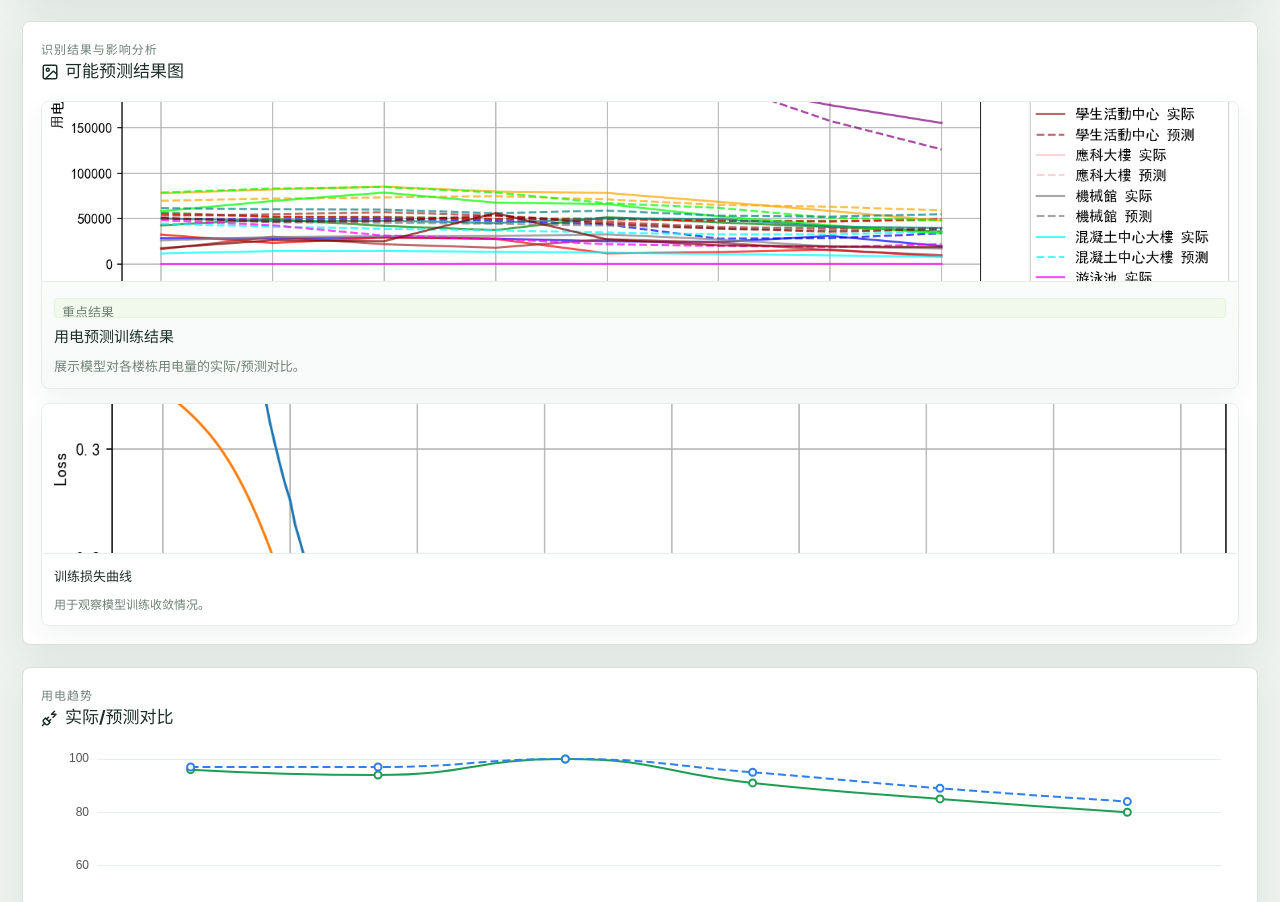
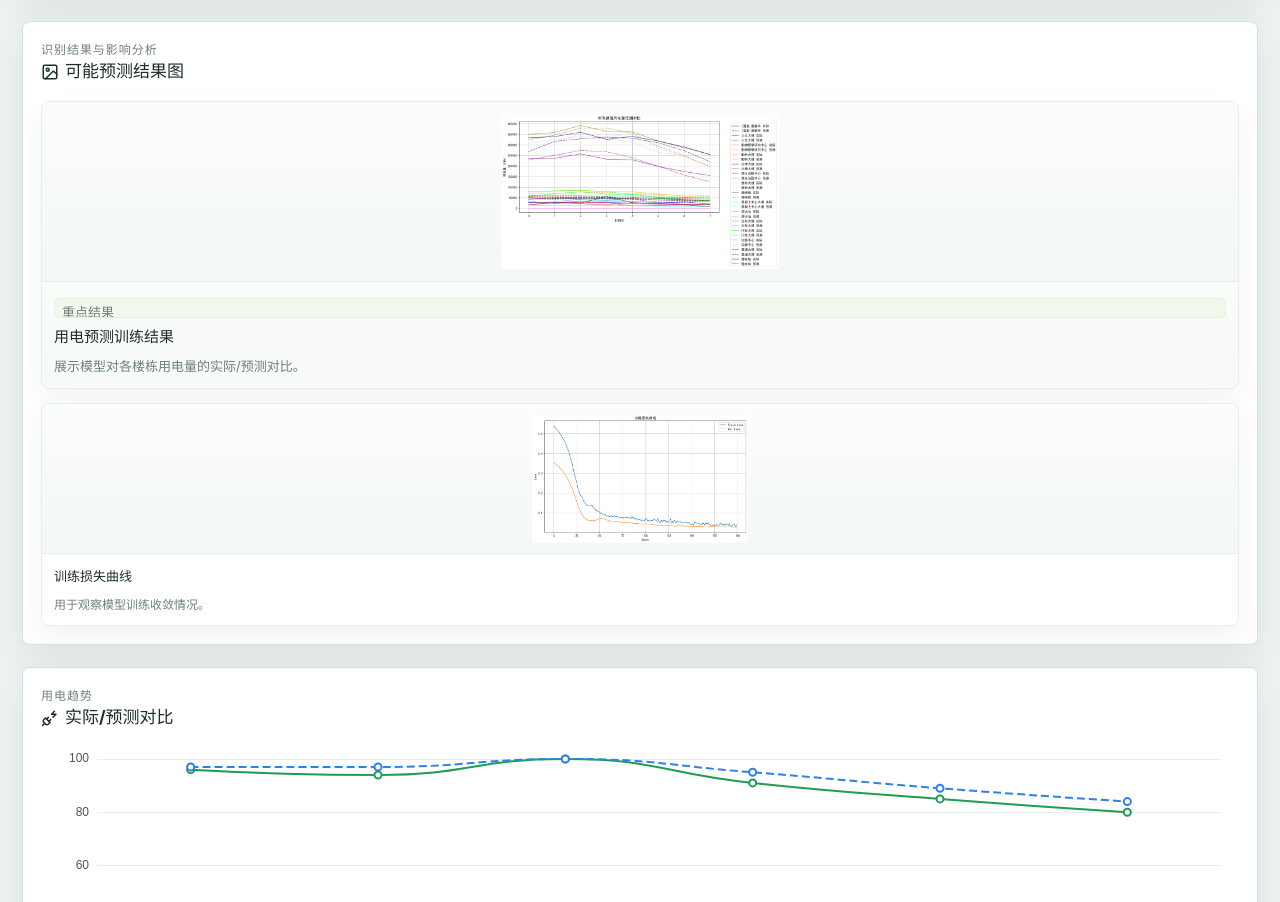
Before and after one commit to uquercia/carbon-eye, a Vue app in the folder apps/web/: page / in a window 1280 px wide. Shown: the part 3212-4114 px from the top of the page. Built offline with nearby package versions, Linux system fonts and the light colour scheme; no server answers.

Commit message:
优化预测结果图片居中展示

```diff
--- a/apps/web/src/style.css
+++ b/apps/web/src/style.css
@@ -451,8 +451,11 @@ h2 {
   display: block;
   width: 100%;
   height: 150px;
-  object-fit: cover;
+  padding: 10px;
+  object-fit: contain;
+  object-position: center;
   border-bottom: 1px solid var(--border-subtle);
+  background: linear-gradient(180deg, #fbfdfb, #f3f8f5);
 }
 
 .training-card.featured {
@@ -462,6 +465,7 @@ h2 {
 
 .training-card.featured img {
   height: 180px;
+  padding: 12px;
 }
 
 .training-card div {
```
